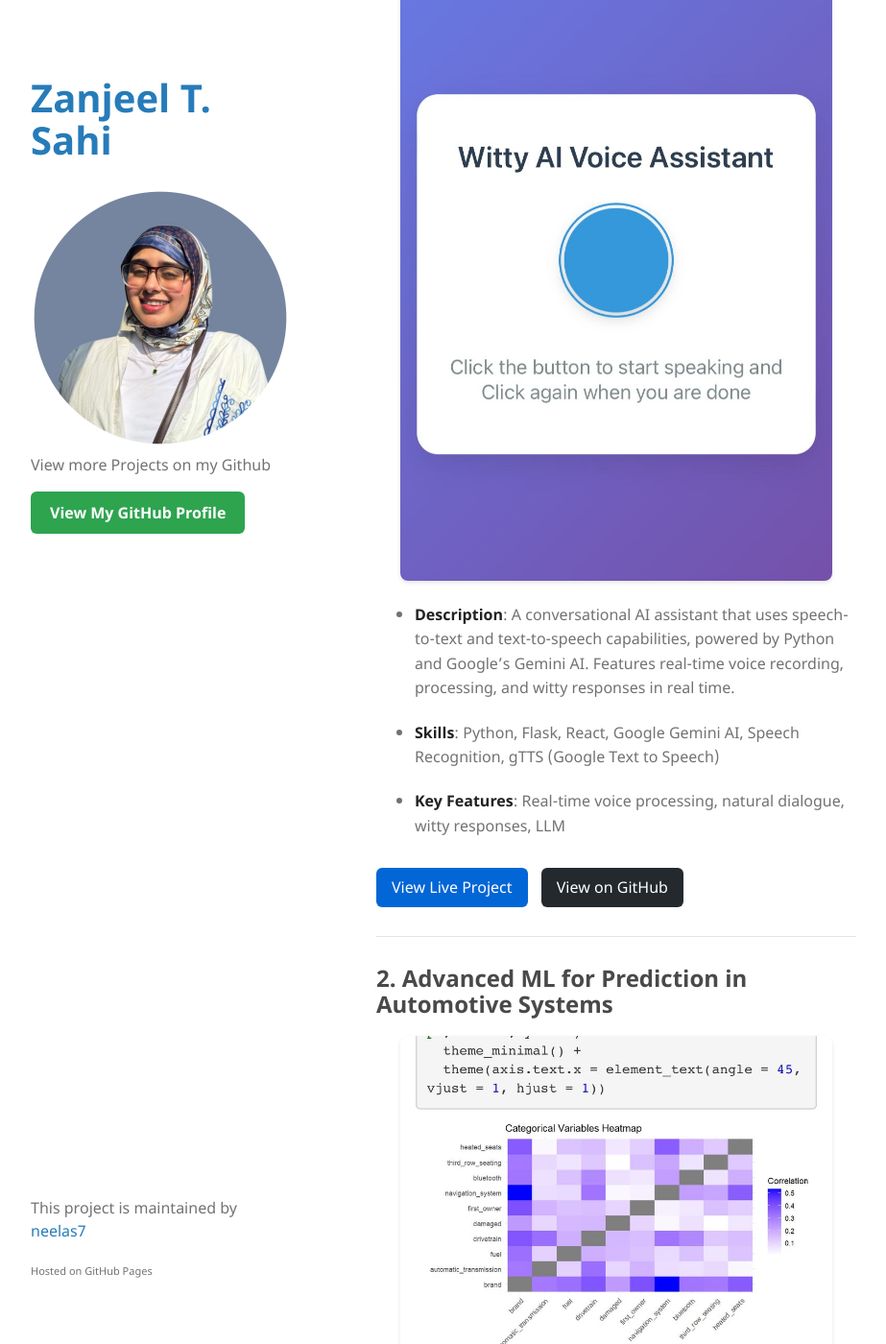
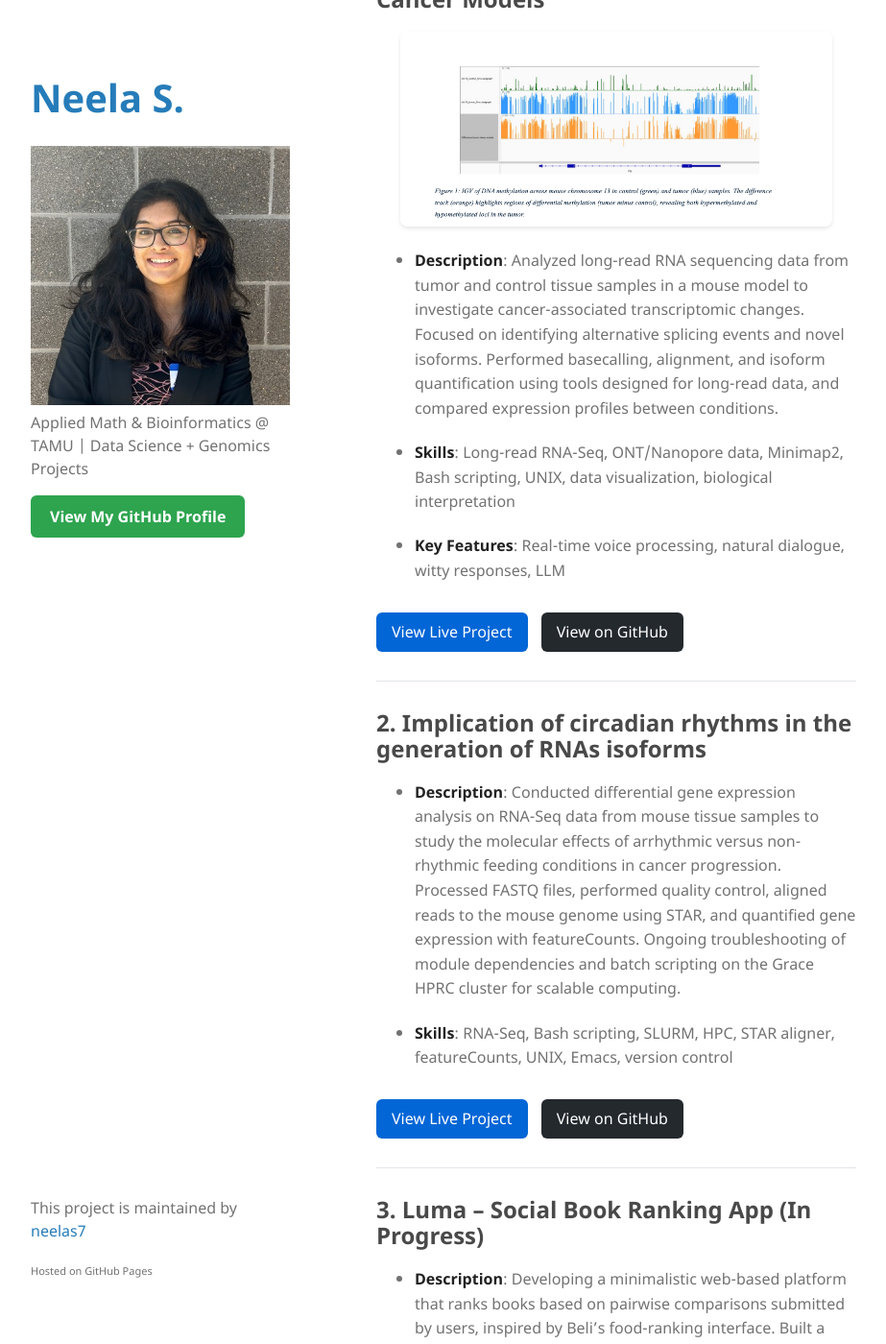
Before and after one commit to neelas7/portfolio, a Jekyll site: the page built from index.md, in a window 1280 px wide and 1400 px high, scrolled down 1142 px. Shown: the whole window at 96% size, without its empty margins (208-1131 px from the left). Built offline with Jekyll 4.4.1, drawn with Linux system fonts in a browser that asks for light colours; some of the changed text lies outside the part shown.

Commit message:
Initial commit

```diff
--- a/_config.yml
+++ b/_config.yml
@@ -1,13 +1,15 @@
-title: Zanjeel T. Sahi
-logo: /assets/img/logo.png
-name: Zanjeel T. Sahi
-site_title: Zanjeel T. Sahi
-description: View more Projects on my Github
+title: Neela S.
+logo: /assets/img/logo1.jpeg
+name: Neela S.
+site_title: Neela S.
+description: Applied Math & Bioinformatics @ TAMU | Data Science + Genomics Projects
 show_downloads: false
 google_analytics:
+
 theme: jekyll-theme-minimal
+
 github:
   is_user_page: true
-  owner_url: https://github.com/zanjeel
-  repository_url: https://github.com/zanjeel
-  repository_nwo: zanjeel
+  owner_url: https://github.com/neelas7
+  repository_url: https://github.com/neelas7/portfolio
+  repository_nwo: neelas7/portfolio
--- a/index.md
+++ b/index.md
@@ -397,18 +397,17 @@ table th {
 }
 </style>
 
-# Data Scientist & Analyst
+# Aspiring Health Data Scientist & Bioinformatician
 
-📍 London, United Kingdom
+📍 United States
 
-Hey, I'm Zanjeel. I'm a data lover and I thrive on using data for building the most innovative and latest, modern technologies.
+Hi, I’m Neela. I am a data enthusiast studying Applied Mathematics with a Bioinformatics minor at Texas A&M. I work at the intersection of math, biology, and tech, with experience in NGS data processing, differential expression analysis, and building custom Python/R pipelines. My focus is on data science, biostatistics, and healthcare equity. I plan to pursue a master’s in computational biology or bioinformatics to further this work.
 
 ## Education
 
 | Degree | Institution | Year |
 |:------:|:----------:|:----:|
-| MSc., Data Science & Analytics | Brunel University London | Dec 2024 |
-| BSc., Computer Science | FAST University | Sep 2023 |
+| BSc., Applied Mathematics (BIO); Bioinformatics Minor | Texas A&M University | May 2026 |
 
 
 
@@ -417,20 +416,20 @@ Hey, I'm Zanjeel. I'm a data lover and I thrive on using data for building the m
 
 * **Programming Languages**: Python, R, SQL, JavaScript, MATLAB
 * **Data Analysis**: Pandas, PySpark, NumPy, Matplotlib
-* **Machine Learning**: Scikit-learn, TensorFlow, Deep Learning
-* **Data Visualization**: Tableau, Power BI, DAX Queries, ggplot2
-* **AI/ML**: RAG, LLMs, Speech Recognition, APIs
+* **Machine Learning**: Scikit-learn, TensorFlow
+* **Data Visualization**: Tableau, Power BI
+* **AI/ML**: LLMs, Speech Recognition, APIs
 * **Tools**: Git, GitHub, VSCode, Google Cloud Platform
 
 ---
 
 ## Featured Projects
 
-### 1. Voice-to-Voice LLM Assistant
-<img src="./assets/img/Voice-LLM.jpeg" class="project-image" alt="Voice Assistant">
-* **Description**: A conversational AI assistant that uses speech-to-text and text-to-speech capabilities, powered by Python and Google's Gemini AI. Features real-time voice recording, processing, and witty responses in real time.
+### 1. Transcriptomic Analysis of Mouse Cancer Models
+<img src="./assets/img/dataviz.png" class="project-image" alt="Data Visualization">
+* **Description**: Analyzed long-read RNA sequencing data from tumor and control tissue samples in a mouse model to investigate cancer-associated transcriptomic changes. Focused on identifying alternative splicing events and novel isoforms. Performed basecalling, alignment, and isoform quantification using tools designed for long-read data, and compared expression profiles between conditions.
 
-* **Skills**: Python, Flask, React, Google Gemini AI, Speech Recognition, gTTS (Google Text to Speech)
+* **Skills**: Long-read RNA-Seq, ONT/Nanopore data, Minimap2, Bash scripting, UNIX, data visualization, biological interpretation
 
 * **Key Features**: Real-time voice processing, natural dialogue, witty responses, LLM
 
@@ -441,11 +440,10 @@ Hey, I'm Zanjeel. I'm a data lover and I thrive on using data for building the m
 
 
 
-### 2. Advanced ML for Prediction in Automotive Systems
-<img src="./assets/img/Data-Analysis-Using-Machine-Learning.jpeg" class="project-image" alt="Automobile Analysis">
-* **Description**: Predictive analysis of automobile data using RStudio, focusing on price prediction and market trends.
+### 2. Implication of circadian rhythms in the generation of RNAs isoforms
+* **Description**: Conducted differential gene expression analysis on RNA-Seq data from mouse tissue samples to study the molecular effects of arrhythmic versus non-rhythmic feeding conditions in cancer progression. Processed FASTQ files, performed quality control, aligned reads to the mouse genome using STAR, and quantified gene expression with featureCounts. Ongoing troubleshooting of module dependencies and batch scripting on the Grace HPRC cluster for scalable computing.
 
-* **Skills**: R, Regression, KNN, Decision Trees, Random Forests
+* **Skills**: RNA-Seq, Bash scripting, SLURM, HPC, STAR aligner, featureCounts, UNIX, Emacs, version control
 
 [View Live Project](https://zanjeel.github.io/Automobile-Predictive-Data-Analysis-RStudio/Automobile-Price-Prediction.nb.html){: .project-button} [View on GitHub](https://github.com/zanjeel/Automobile-Predictive-Data-Analysis-RStudio){: .github-button}
 
@@ -454,156 +452,22 @@ Hey, I'm Zanjeel. I'm a data lover and I thrive on using data for building the m
 
 
 
-### 3. Mould Prediction for Hillingdon Council
-<img src="./assets/img/Predictive-ML-Hillingdon-Council-UK.jpeg" class="project-image" alt="Weather Prediction">
-* **Description**: Machine learning-based Mould prediction system developed for Hillingdon Council, UK, using various ML algorithms.
+### 3. Luma – Social Book Ranking App (In Progress)
+* **Description**: Developing a minimalistic web-based platform that ranks books based on pairwise comparisons submitted by users, inspired by Beli’s food-ranking interface. Built a Google Sheets backend for initial data collection and is currently implementing sorting logic using Python and Elo rating algorithms. The system adjusts for skews and attempts to reflect individual taste consensus across users.
 
-* **Skills**: Python, Tensorflow, Google Cloud Platform, LSTM, CNN, XGBoost, Time Series
+* **Skills**: Python, Google Sheets, data sorting algorithms, user-centered design, creative UX prototyping, web development (in progress)
 
 * **Key Features**: Multiple ML models comparison, accurate mould forecasting, interactive visualizations
 
 [View Live Project](https://zanjeel.github.io/Weather-Prediction-MachineLearningAlgorithms-HillingdonCouncilUK/MachineLearningModelsforWeatherPrediction.html){: .project-button} [View on GitHub](https://github.com/zanjeel/Weather-Prediction-MachineLearningAlgorithms-HillingdonCouncilUK){: .github-button}
 
-<hr class="project-separator">
 
-
-
-
-### 4. RAG-NasaAI SpaceLovers
-<img src="./assets/img/NasaAI-proj-img.jpeg" class="project-image" alt="NASA AI">
-* **Description**: A Retrieval-Augmented Generation (RAG) powered by vector search and LLM reasoning, optimizing knowledge retrieval and conversational AI.
-
-* **Skills**: Astra DB, Google Gemini API, Web Scraping, RAG, AI/ML, API Integration
-
-* **Key Features**: Real-time space data retrieval, accurate space information, interactive Q&A interface
-
-[View Live Project](https://rag-nasaai-spacelovers.onrender.com){: .project-button} [View on GitHub](https://github.com/zanjeel/RAG-NasaAI-SpaceLovers){: .github-button}
-
-<hr class="project-separator">
-
-
-
-
-### 5. DataAnalyserPro
-<img src="./assets/img/Data-Analytics-Pro.jpeg" class="project-image" alt="Data Analysis">
-* **Description**: A web-based data analysis tool that provides instant insights from Excel files without storing any data. Features rich visualizations and comprehensive statistics.
-
-* **Skills**: Excel, React, TypeScript, Tailwind CSS
-
-* **Key Features**: Privacy-first processing, rich visualizations, responsive design
-
-[View Live Project](https://data-analyser-pro.netlify.app){: .project-button} [View on GitHub](https://github.com/zanjeel/DataAnalyserPro){: .github-button}
-
-<hr class="project-separator">
-
-
-
-
-### 6. Data Visualisation and Insights Dashboards
-
-#### Product Sales Insights
-<img src="./assets/img/tableau2.jpeg" class="project-image2" alt="Product Insights Data Analysis">
-
-* **Description**: Data analysis and visualisation of product sales with interactive filters like Profit margin, product and year.
-
-* **Skills**: Tableau, Sales Analytics, Interactive Visualization
-
-* **Key Features**: Sales performance metrics, regional analysis, product category insights
-
-[View Dashboard](https://public.tableau.com/app/profile/zanjeel.tariq.sahi/viz/AdidasSalesAnalaysisUSwithInteractiveFiltersforDeeperInsights/Dashboard){: .project-button}
-
-<hr class="project-separator">
-
-
-### Airport Flight Perfomance Analysis and Insights - Power BI Dashboard
-
-<img src="./assets/img/Airport-PB.png"  alt="Airport Insights Data Analysis">
-
-* **Description**: Interactive Power BI dashboard showcasing total flights, delays and satisfaction index of customers.
-
-* **Skills**: Power BI, Data Visualization, Business Intelligence
-
-* **Key Features**: Interactive filters, real-time data updates, responsive design
-
-[Request Access](mailto:zanjeel123@gmail.com){: .project-button}
-
-<hr class="project-separator">
-
-
-### Revenue and Profit Insights - Power BI Dashboard
-
-<img src="./assets/img/Sales-PB.png"  alt="Adidas Insights Data Analysis">
-
-* **Description**: Informative Power BI dashboard showcasing total revenue, sales and total products sold, which can be filtered by dynamic filters like profit per product and more.
-
-* **Skills**: Power BI, Profit Margin, Finance, Total Revenue,  Business Intelligence
-
-* **Key Features**: Dynamic filters, real-time data updates, Informative Visuals
-
-[Request Access](mailto:zanjeel123@gmail.com){: .project-button}
-
-<hr class="project-separator">
-
-
-#### Customer Insight Analysis
-<img src="./assets/img/Customer.png" alt="Customer Insights Data Analysis">
-
-* **Description**: Interactive dashboard analyzing customer behavior and insights with interactive filters to visualise data by sales, gender and more.
-
-* **Skills**: Tableau, Data Visualization, Business Analytics
-
-* **Key Features**: Interactive filters, customer segmentation, trend analysis
-
-[View Dashboard](https://public.tableau.com/app/profile/zanjeel.tariq.sahi/viz/CustomerInsightDataAnalysis/Dashboard){: .project-button}
-
-<hr class="project-separator">
-
----
-
-## Work Experience
-
-**Developer @ Risidio, London (Jul 2024 - Jan 2024)**
-  Risido is a top-tier, London based IT firm with global clientele across 4 continents.
-
- **President & Lead Developer @ Brunel Data Science, London (Dec 2024 - Sep 2023)**
-  Data Science Society at Brunel is a Leading Tech organisation increasing data and tech literacy amongst students.
-
- **Junior Software Engineer (Data Analytics) @ Half Full Studio (Jan 2024 - Jan 2023)**
-  Half Full Studio is a multinational creative technology firm, delivering innovative digital solutions, with a strong focus on design, storytelling, and user-centric development.
-
- **Engineer Intern @ Devsinc (Oct 2022 - Jul 2022)**
-  Devsinc is a premier software firm and partners of Amazon, Google & more.
-
-
-
----
-
-## Awards & Honours
-
-* **Dean's Honour List**
-  3.8/4 SGPA in Computer Science
-
-* **Dean's Leadership Medal**
-  Built 12 Hand Gesture Controlled Robotic Vehicles
-
----
-
-## Transferable Experience
-
-* **Tech Speaker Innovia UK Women in STEM**
-  Keynote Guest Speaker.
-
-* **Actor, Dramatics**
-  3 Theatrical Performance for 5000+ audiences.
-
-
----
 
 ## Contact
 
-* **GitHub**: [https://github.com/zanjeel](https://github.com/zanjeel)
-* **LinkedIn**: [zanjeel-tariq-sahi](https://www.linkedin.com/in/zanjeel-tariq-sahi){:rel="noopener noreferrer"}
-* **Email**: zanjeel123@gmail.com
+* **GitHub**: [https://github.com/neelas7](https://github.com/neelas)
+* **LinkedIn**: [Neela-Sardeshpande](https://www.linkedin.com/in/neela-sardeshpande-785026222/){:rel="noopener noreferrer"}
+* **Email**: neelasardeshpande@gmail.com
 
 ---
 
```
Also changed, not shown: assets/img/dataviz.png (added), assets/img/logo1.jpeg (added).
